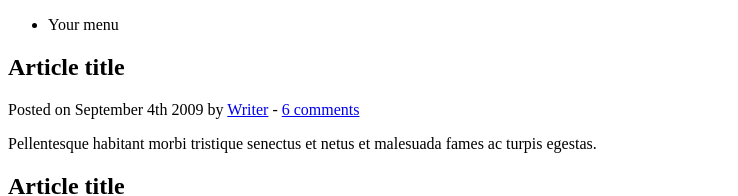
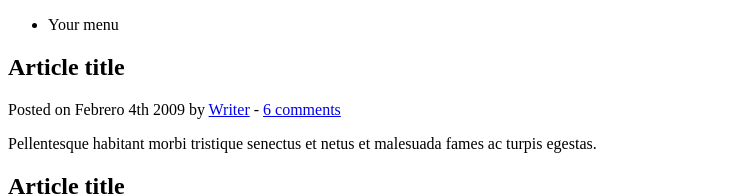
Before and after one commit to juan11de14/-SegundoRepositorio, a plain HTML site: page index.html in a window 1280 px wide. Shown: the top 196 px of the page, without its empty margins (0-738 px from the left). Drawn offline with Linux system fonts and the light colour scheme.

Commit message:
Se modifico Index.htm

```diff
--- a/index.html
+++ b/index.html
@@ -22,7 +22,7 @@
 		<article>
 			<header>
 				<h2>Article title</h2>
-				<p>Posted on <time datetime="2009-09-04T16:31:24+02:00">September 4th 2009</time> by <a href="#">Writer</a> - <a href="#comments">6 comments</a></p>
+				<p>Posted on <time datetime="2009-09-04T16:31:24+02:00">Febrero 4th 2009</time> by <a href="#">Writer</a> - <a href="#comments">6 comments</a></p>
 			</header>
 			<p>Pellentesque habitant morbi tristique senectus et netus et malesuada fames ac turpis egestas.</p>
 		</article>
```
